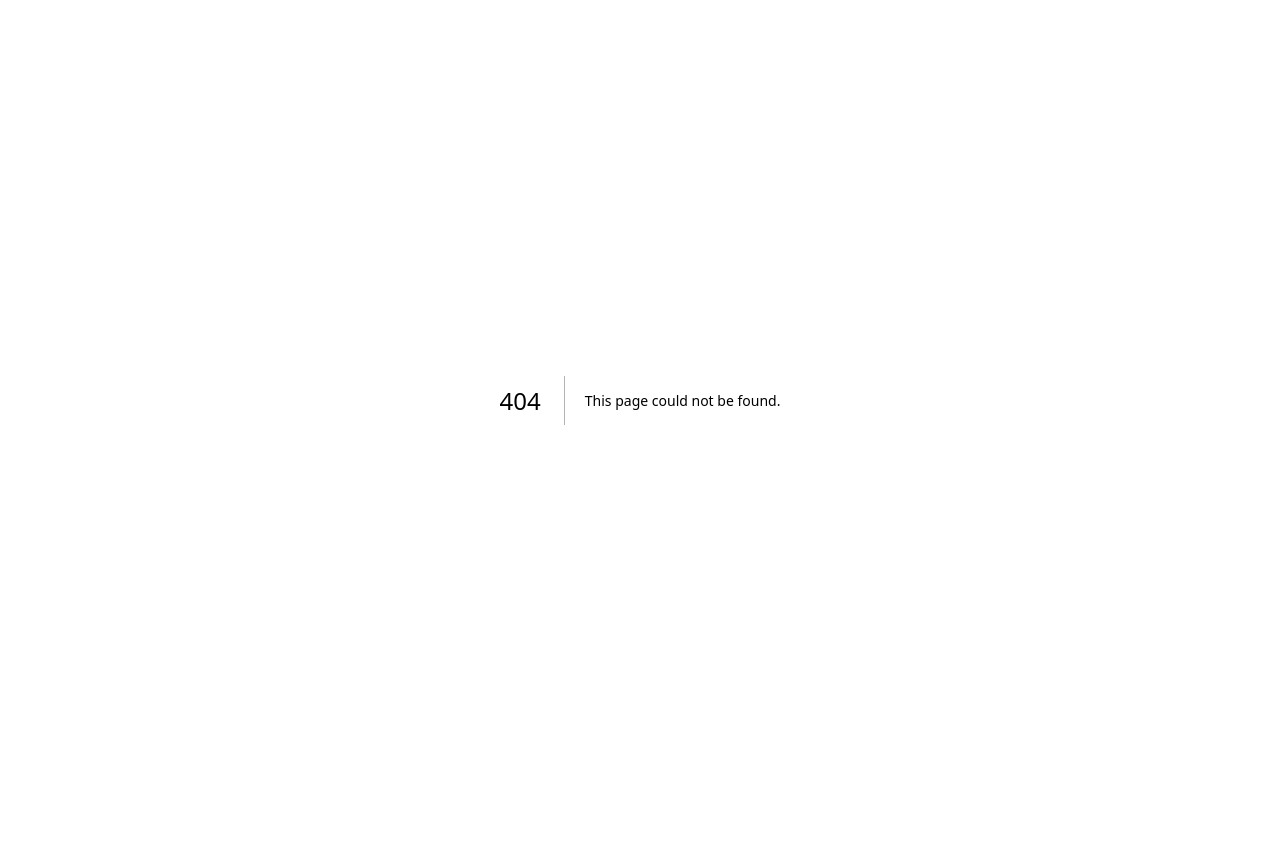
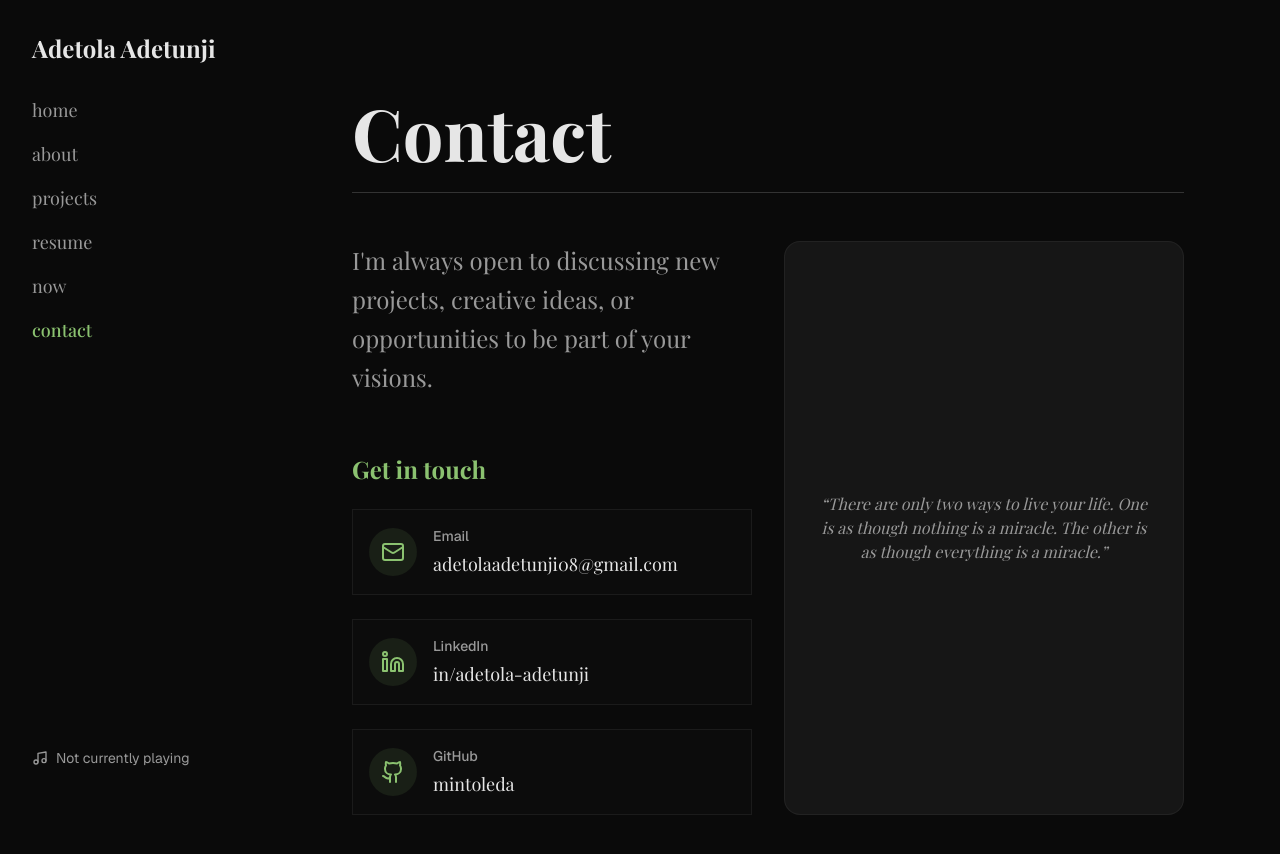
Before and after one commit to mintoleda/mintoleda.github.io, a Next.js app: page /pages/contact in a window 1280 px wide. Before the commit this address had no page. Shown: the top 854 px of the page. Before the commit the page ends 800 px from the top, so only its background shows below. Built offline with nearby package versions, Linux system fonts and the light colour scheme; no server answers; a web font is replaced by a local one.

Commit message:
fix: fixed page load animation

```diff
--- a/app/page.tsx
+++ b/app/page.tsx
@@ -36,7 +36,7 @@ export default function Home() {
         <div className="max-w-4xl mx-auto px-6 h-full flex flex-col justify-center relative">
 
 
-          <section id="home" ref={homeRef} className="flex flex-col justify-center relative pb-12">
+          <section id="home" ref={homeRef} className="flex flex-col justify-center relative pb-12 opacity-0">
             <div className="absolute inset-0 z-0 overflow-hidden mix-blend-overlay opacity-20">
               <ParticleImage />
             </div>
--- a/app/pages/about/page.tsx
+++ b/app/pages/about/page.tsx
@@ -28,7 +28,7 @@ export default function AboutPage() {
             </div>
 
             <main className="md:ml-64 min-h-screen relative p-8 md:p-24">
-                <div ref={containerRef} className="max-w-4xl mx-auto space-y-8">
+                <div ref={containerRef} className="max-w-4xl mx-auto space-y-8 opacity-0">
                     <h2 className="text-5xl md:text-7xl font-bold font-serif">About</h2>
                     <div className="h-px w-full bg-border" />
 
@@ -51,7 +51,7 @@ export default function AboutPage() {
                         <div className="mt-8 pt-8 border-t border-white/10">
                             <h3 className="text-2xl font-bold font-serif mb-4">Skills</h3>
                             <div className="flex flex-wrap gap-2">
-                                {["React", "Next.js", "Tailwind CSS", "TypeScript", "Python", "Physics Simulation", "Data Analysis", "Git", "Anime.js"].map((skill) => (
+                                {["Java", "Python", "React", "Next.js", "Google Cloud Platform", "Tailwind CSS", "JavaScript", "TypeScript", "Git"].map((skill) => (
                                     <span key={skill} className="px-3 py-1 bg-primary/10 text-primary border border-primary/20 rounded-full text-sm font-medium">
                                         {skill}
                                     </span>
--- /dev/null
+++ b/app/pages/contact/page.tsx
@@ -0,0 +1,99 @@
+"use client";
+
+import { useEffect, useRef } from "react";
+import anime from "animejs";
+import Sidebar from "@/components/Sidebar";
+import FloatingHeader from "@/components/FloatingHeader";
+import { Mail, Linkedin, Github } from "lucide-react";
+
+export default function ContactPage() {
+    const containerRef = useRef(null);
+
+    useEffect(() => {
+        anime({
+            targets: containerRef.current,
+            translateY: [20, 0],
+            opacity: [0, 1],
+            easing: "easeOutQuad",
+            duration: 800,
+        });
+    }, []);
+
+    const contacts = [
+        {
+            name: "Email",
+            value: "adetolaadetunji08@gmail.com",
+            href: "mailto:adetolaadetunji08@gmail.com",
+            icon: Mail
+        },
+        {
+            name: "LinkedIn",
+            value: "in/adetola-adetunji",
+            href: "https://www.linkedin.com/in/adetola-adetunji/",
+            icon: Linkedin
+        },
+        {
+            name: "GitHub",
+            value: "mintoleda",
+            href: "https://github.com/mintoleda",
+            icon: Github
+        }
+    ];
+
+    return (
+        <div className="min-h-screen bg-background text-foreground font-sans selection:bg-primary selection:text-primary-foreground">
+            <Sidebar />
+            <div className="md:hidden">
+                <FloatingHeader />
+            </div>
+
+            <main className="md:ml-64 min-h-screen relative p-8 md:p-24 flex flex-col justify-center">
+                <div ref={containerRef} className="max-w-4xl mx-auto space-y-12 w-full opacity-0">
+                    <div className="space-y-6">
+                        <h2 className="text-5xl md:text-7xl font-bold font-serif">Contact</h2>
+                        <div className="h-px w-full bg-border" />
+                    </div>
+
+                    <div className="grid gap-8 md:grid-cols-2">
+                        <div className="space-y-6">
+                            <p className="text-xl md:text-2xl text-muted-foreground font-serif leading-relaxed">
+                                I'm always open to discussing new projects, creative ideas, or opportunities to be part of your visions.
+                            </p>
+
+                            <div className="pt-8">
+                                <h3 className="text-2xl font-bold font-serif mb-6 text-primary">Get in touch</h3>
+                                <div className="space-y-6">
+                                    {contacts.map((contact) => (
+                                        <a
+                                            key={contact.name}
+                                            href={contact.href}
+                                            target="_blank"
+                                            rel="noopener noreferrer"
+                                            className="flex items-center gap-4 group p-4 border border-border/40 hover:border-primary/50 bg-card/30 hover:bg-card/50 transition-all duration-300 rounded-lg"
+                                        >
+                                            <div className="p-3 bg-primary/10 text-primary rounded-full group-hover:scale-110 transition-transform duration-300">
+                                                <contact.icon size={24} />
+                                            </div>
+                                            <div>
+                                                <p className="text-sm text-muted-foreground font-medium mb-1">{contact.name}</p>
+                                                <p className="text-lg font-serif group-hover:text-primary transition-colors">{contact.value}</p>
+                                            </div>
+                                        </a>
+                                    ))}
+                                </div>
+                            </div>
+                        </div>
+
+                        <div className="hidden md:flex items-center justify-center p-8 border border-white/5 bg-white/5 rounded-2xl">
+                            <div className="text-center space-y-4">
+                                <p className="text-muted-foreground italic font-serif">
+                                    “There are only two ways to live your life. One is as though nothing is a miracle. The other is as though everything is a miracle.”
+                                </p>
+                            </div>
+                        </div>
+                    </div>
+                </div>
+            </main>
+        </div>
+    );
+}
--- a/app/pages/projects/page.tsx
+++ b/app/pages/projects/page.tsx
@@ -27,7 +27,7 @@ export default function ProjectsPage() {
             </div>
 
             <main className="md:ml-64 min-h-screen relative p-8 md:p-24">
-                <div ref={containerRef} className="max-w-4xl mx-auto space-y-12">
+                <div ref={containerRef} className="max-w-4xl mx-auto space-y-12 opacity-0">
                     <div>
                         <h2 className="text-5xl md:text-7xl font-bold font-serif mb-8">Projects</h2>
                         <div className="h-px w-full bg-border" />
@@ -37,16 +37,16 @@ export default function ProjectsPage() {
                         {/* <h3 className="text-3xl font-bold font-serif text-primary">Software Engineering</h3> */}
                         <div className="grid grid-cols-1 md:grid-cols-2 gap-6">
                             <ProjectCard
+                                title="RESTful-Spotify-API"
+                                description="A RESTful API for Spotify integration"
+                                href="https://github.com/mintoleda/RESTful-Spotify-API"
+                                imageSrc="/resources/carbon.png"
+                            />
+                            <ProjectCard
                                 title="InboxOrganizer"
                                 description="Label emails through Gmail with AI"
                                 href="https://github.com/mintoleda/InboxOrganizer"
                                 imageSrc="/resources/io-thumbnail.png"
-                            />
-                            <ProjectCard
-                                title="RESTful-Spotify-API"
-                                description="A RESTful API for Spotify integration"
-                                href="https://github.com/mintoleda/RESTful-Spotify-API"
-                                imageSrc="/resources/carbon.png"
                             />
                             <ProjectCard
                                 title="WeatherApp"
--- a/components/FloatingHeader.tsx
+++ b/components/FloatingHeader.tsx
@@ -63,7 +63,7 @@ export default function FloatingHeader() {
                                 <a href="/resources/resume.pdf" target="_blank" rel="noopener noreferrer">CV</a>
                             </DropdownMenuItem>
                             <DropdownMenuItem asChild>
-                                <a href="#contact">Contact</a>
+                                <a href="/pages/contact">Contact</a>
                             </DropdownMenuItem>
                         </DropdownMenuContent>
                     </DropdownMenu>
--- a/components/Sidebar.tsx
+++ b/components/Sidebar.tsx
@@ -11,7 +11,7 @@ const navItems = [
     { name: "projects", href: "/pages/projects" },
     { name: "resume", href: "/resources/resume.pdf" },
     { name: "now", href: "#now" }, // Kept as anchors if they exist or logic handles them? User didn't specify moving these.
-    { name: "contact", href: "#contact" },
+    { name: "contact", href: "/pages/contact" },
 ];
 
 export default function Sidebar() {
```
